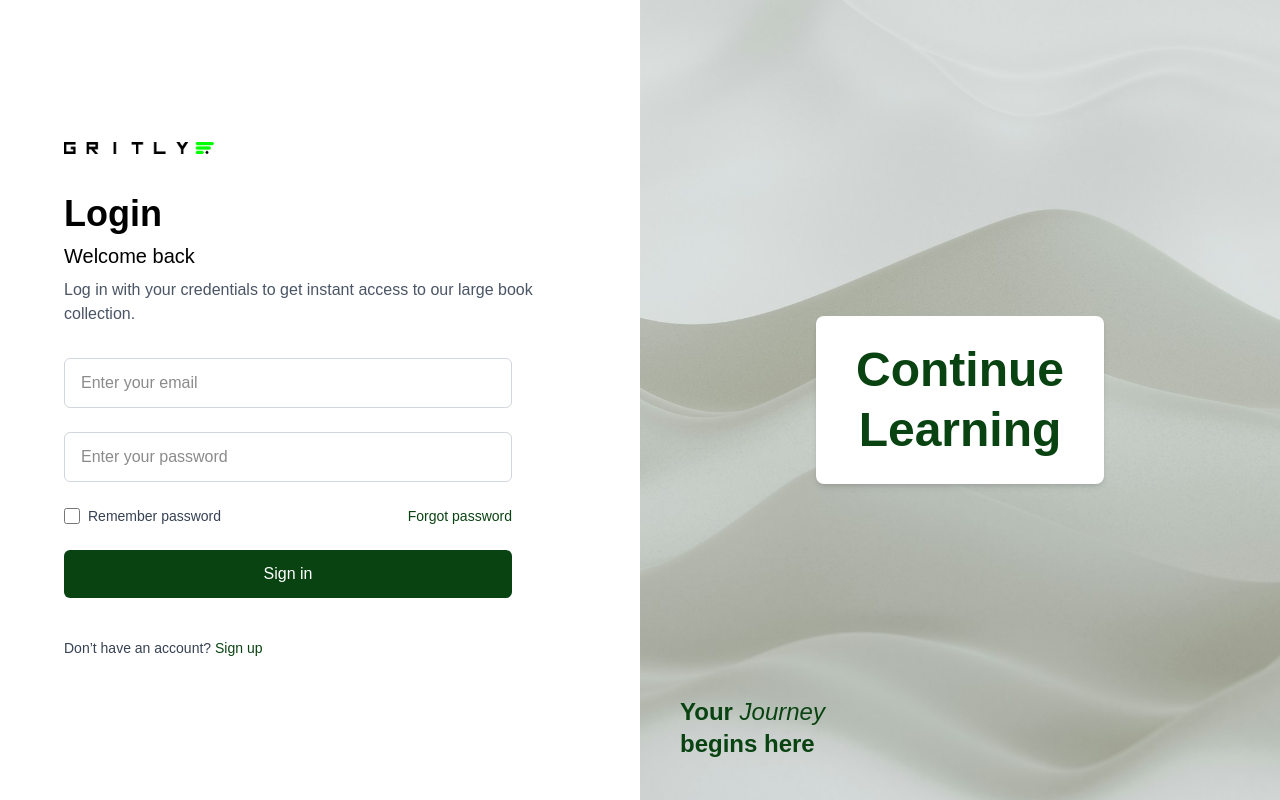
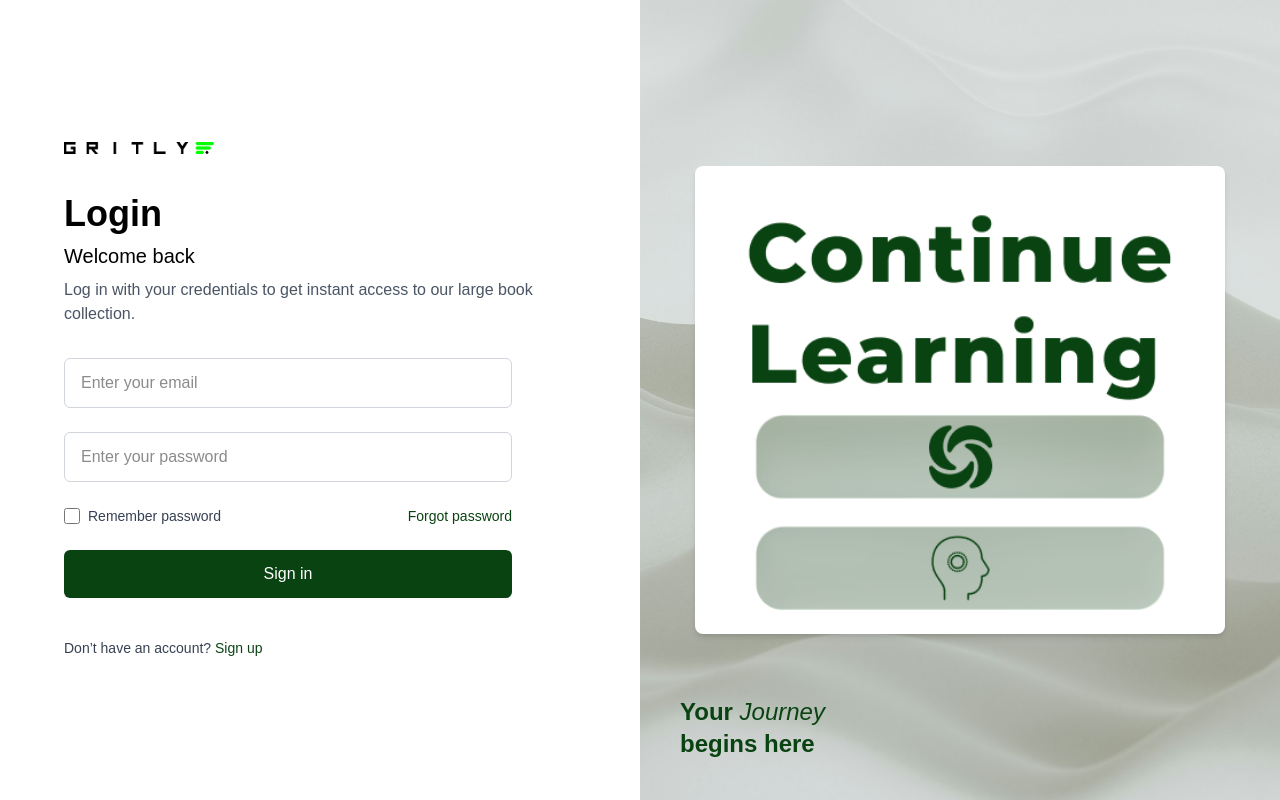
Before and after one commit to MickyDev1/Gritly, a Next.js app: page /login in a window 1280 px wide. Built offline with nearby package versions, Linux system fonts and the light colour scheme.

Commit message:
Replace "Continue Learning" box with an illustration to enhance visual appeal

```diff
--- a/src/app/login/page.tsx
+++ b/src/app/login/page.tsx
@@ -117,11 +117,14 @@ export default function Login() {
                     backgroundPosition: "center",
                 }}
             >
-                {/* Continue Learning box */}
                 <div className="bg-white px-10 py-6 rounded-lg shadow-md text-center">
-                    <h2 className="text-5xl font-extrabold text-[#0A4312] leading-tight">
-                        Continue <br /> Learning
-                    </h2>
+                    <Image
+                        src="/frame.png"
+                        alt="Typing illustration"
+                        width={450}
+                        height={450}
+                        className="object-contain"
+                    />
                 </div>
 
                 {/* Bottom text */}
```
